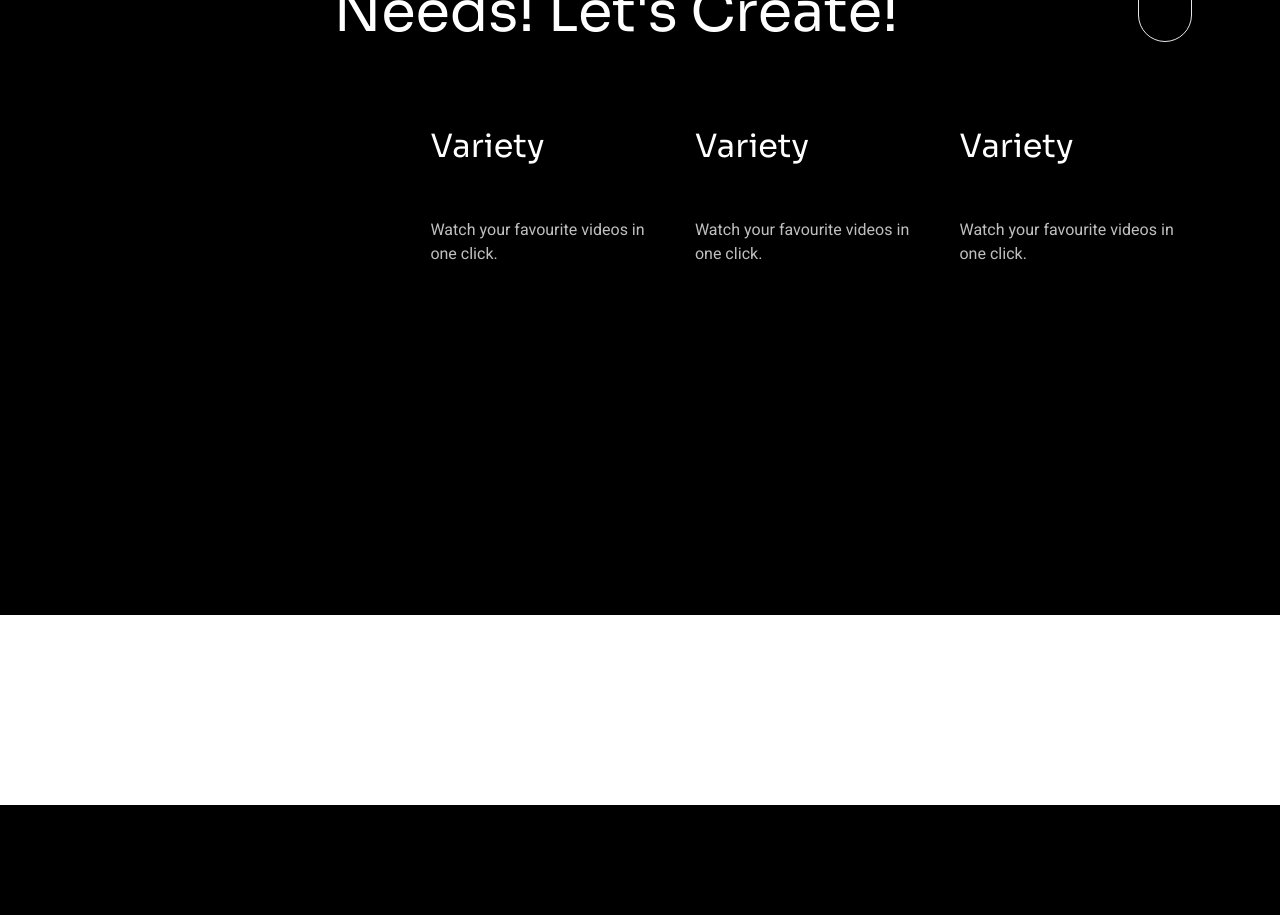
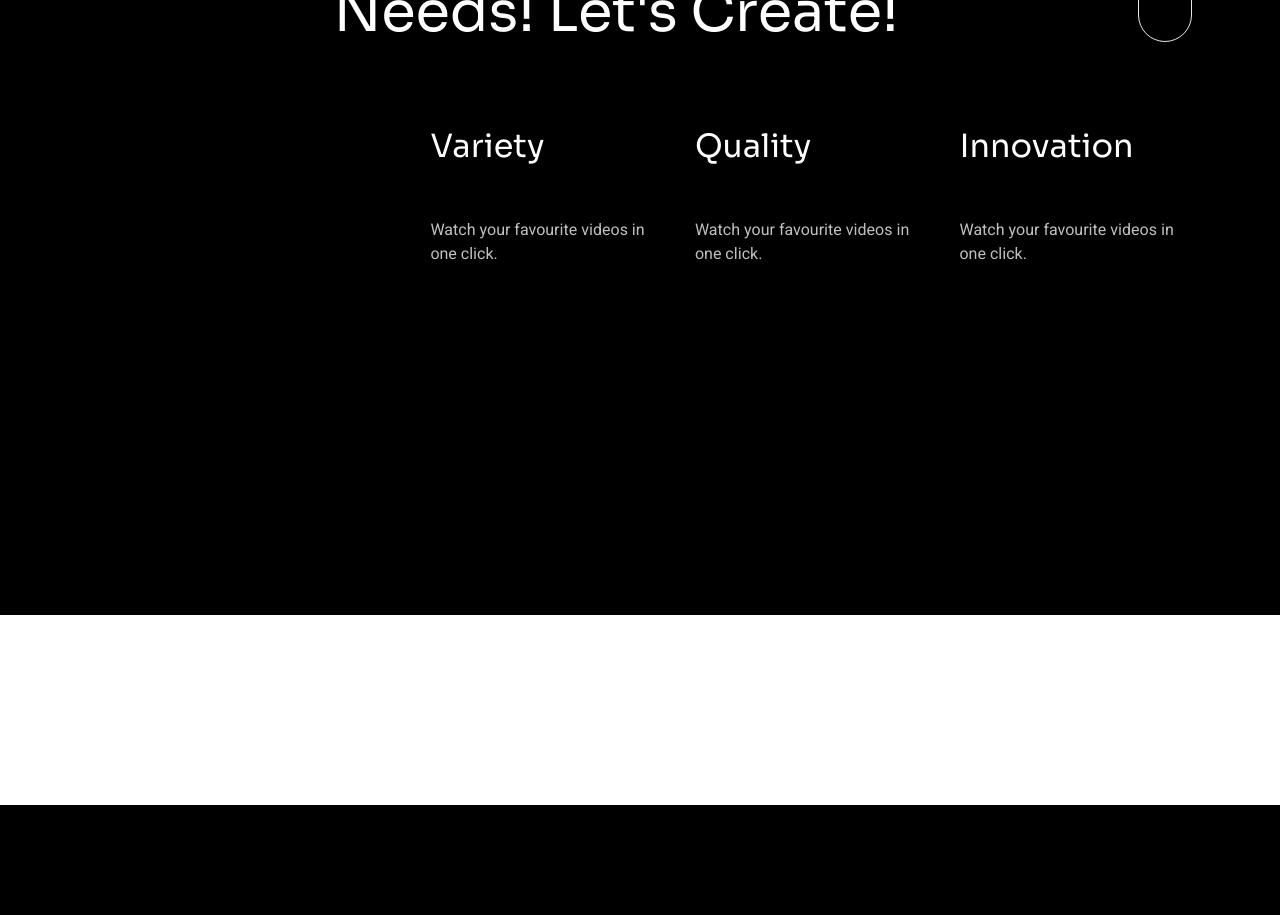
Before and after one commit to Praizee/Kakao-Video-Website, a React (Vite) app: page / in a window 1280 px wide. Shown: the part 840-1755 px from the top of the page. Built offline with nearby package versions, Linux system fonts and the light colour scheme.

Commit message:
Update Home.jsx

```diff
--- a/src/Pages/Home.jsx
+++ b/src/Pages/Home.jsx
@@ -62,6 +62,7 @@ const Home = () => {
           </div>
         </div>
 
+        {/* our services */}
         <div className="my-36 hidden laptop:flex bg-black py-28 laptop:mt-[11.91rem] laptop:mb-20 h-[50rem] mx-4 laptop:mx-0">
           <div className="laptop:mx-[5.5rem] mb-16 w-full h-[22.2rem]  text-white">
 
@@ -97,7 +98,7 @@ const Home = () => {
               </span>
               <span className="p-4">
                 <h1 className="mb-12 text-[2rem] font-medium">
-                  Variety
+                  Quality
                 </h1>
                 <p className="text-white/75 font-light">
                   Watch your favourite videos in <br />
@@ -106,7 +107,7 @@ const Home = () => {
               </span>
               <span className="p-4">
                 <h1 className="mb-12 text-[2rem] font-medium">
-                  Variety
+                  Innovation
                 </h1>
                 <p className="text-white/75 font-light">
                   Watch your favourite videos in <br />
@@ -116,9 +117,10 @@ const Home = () => {
             </div>
 
           </div>
+        </div>
+        {/* our services */}
 
-        </div>
-
+        {/* best recent work */}
         <div className="my-36 hidden laptop:flex bg-black py-28 laptop:mt-[11.91rem] laptop:mb-20 h-[50rem] mx-4 laptop:mx-0">
           <div className="grid grid-cols-2 gap-8">
             <span className="">
@@ -140,6 +142,7 @@ const Home = () => {
           </div>
 
         </div>
+        {/* end of best recent work */}
 
 
 
```
